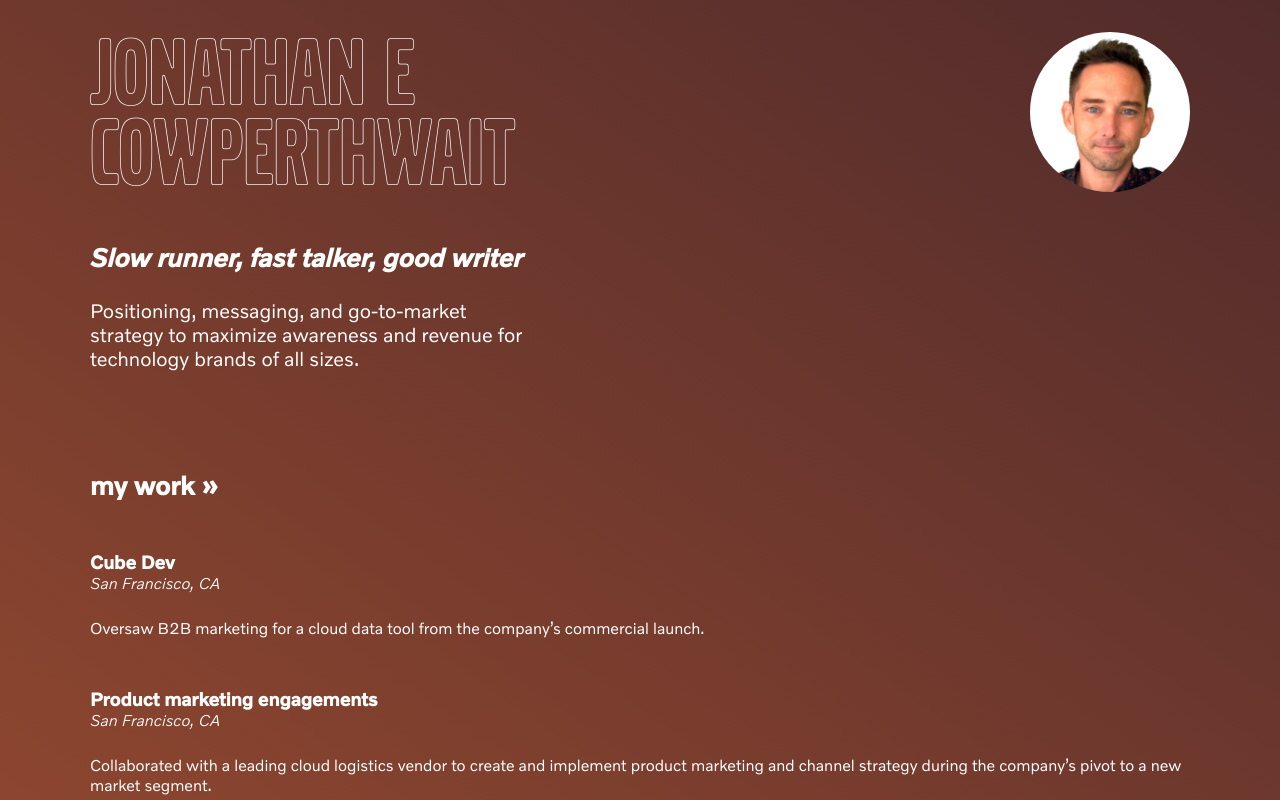
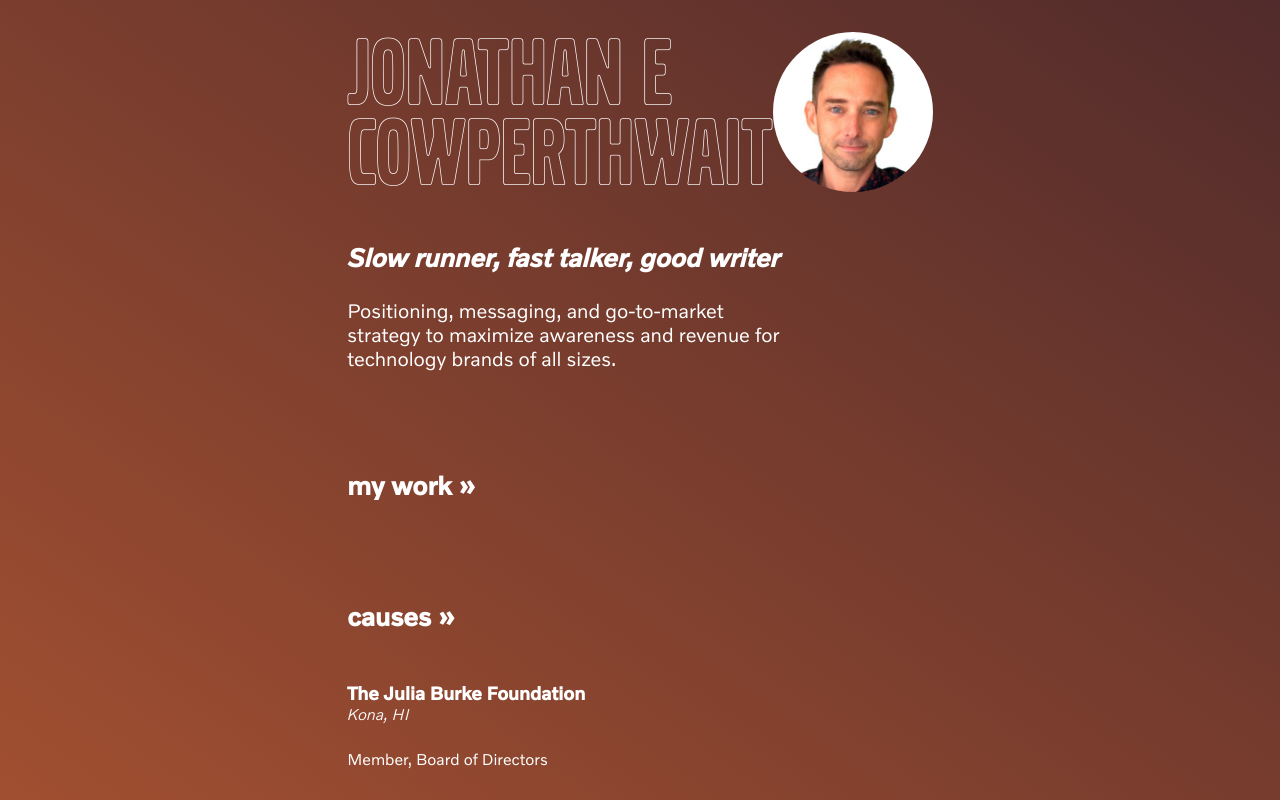
Before and after one commit to cowperthwait/2023website, a React (Create React App) app: page / in a window 1280 px wide. Shown: the top 800 px of the page. Built offline with nearby package versions, Linux system fonts and the light colour scheme.

Commit message:
Made first section toggleable

```diff
--- a/package.json
+++ b/package.json
@@ -6,6 +6,7 @@
     "@testing-library/jest-dom": "^5.16.5",
     "@testing-library/react": "^13.4.0",
     "@testing-library/user-event": "^13.5.0",
+    "gh-pages": "^5.0.0",
     "react": "^18.2.0",
     "react-dom": "^18.2.0",
     "react-router-dom": "^6.7.0",
--- a/src/App.css
+++ b/src/App.css
@@ -57,6 +57,16 @@
 .Page-Content-Container-3 {
   display: flex;
   flex-direction: column;
+}
+
+.Buttonized {
+  user-select: none;
+  opacity: 1;
+  transition: opacity 0.2s ease-in-out;
+}
+
+.Buttonized:hover {
+  opacity: 0.5;
 }
 
 
--- a/src/landing-components/LandingWorkSection.jsx
+++ b/src/landing-components/LandingWorkSection.jsx
@@ -1,15 +1,27 @@
+import { useState } from "react";
+
 export default function LandingWorkSection() {
+    const [sectionOpen, setSectionOpen] = useState(false);
+
+    const toggleSection = () => {
+        sectionOpen ? setSectionOpen(false) : setSectionOpen(true);
+    };
+
     return (
         <>
-            <h2>my work »</h2>
+            <h2 onClick={toggleSection} className="Buttonized">
+                my work »
+            </h2>
+            {sectionOpen ? (
+                <>
                     <div className="Spacer-2X" />
                     <h3>Cube Dev</h3>
                     <p className="italic">San Francisco, CA</p>
                     <div className="Spacer-1X" />
 
                     <p>
-                Oversaw B2B marketing for a cloud data tool from the company’s
-                commercial launch.
+                        Oversaw B2B marketing for a cloud data tool from the
+                        company’s commercial launch.
                     </p>
 
                     <div className="Spacer-2X" />
@@ -18,9 +30,10 @@
                     <p className="italic">San Francisco, CA</p>
                     <div className="Spacer-1X" />
                     <p>
-                Collaborated with a leading cloud logistics vendor to create and
-                implement product marketing and channel strategy during the
-                company’s pivot to a new market segment.
+                        Collaborated with a leading cloud logistics vendor to
+                        create and implement product marketing and channel
+                        strategy during the company’s pivot to a new market
+                        segment.
                     </p>
 
                     <div className="Spacer-2X" />
@@ -30,8 +43,8 @@
                     <div className="Spacer-1X" />
 
                     <p>
-                Led B2B and developer marketing strategy for the world’s largest
-                registry of open-source software.
+                        Led B2B and developer marketing strategy for the world’s
+                        largest registry of open-source software.
                     </p>
 
                     <div className="Spacer-2X" />
@@ -41,8 +54,8 @@
                     <div className="Spacer-1X" />
 
                     <p>
-                Launched an IoT hardware product with a $2 million multi-channel
-                advertising program.
+                        Launched an IoT hardware product with a $2 million
+                        multi-channel advertising program.
                     </p>
 
                     <div className="Spacer-2X" />
@@ -52,8 +65,8 @@
                     <div className="Spacer-1X" />
 
                     <p>
-                Led product positioning, messaging, and go-to-market efforts for
-                an API platform and SaaS offerings.
+                        Led product positioning, messaging, and go-to-market
+                        efforts for an API platform and SaaS offerings.
                     </p>
 
                     <div className="Spacer-2X" />
@@ -63,9 +76,14 @@
                     <div className="Spacer-1X" />
 
                     <p>
-                Envisioned, designed, and executed messaging, positioning, and
-                content marketing for technology and consumer brands.
+                        Envisioned, designed, and executed messaging,
+                        positioning, and content marketing for technology and
+                        consumer brands.
                     </p>
+                </>
+            ) : (
+                <></>
+            )}
         </>
     );
 }
```
Also changed, not shown: 1 other file (tests, documents, lock files or other folders). Lines whose indentation alone changed are shown as unchanged.
